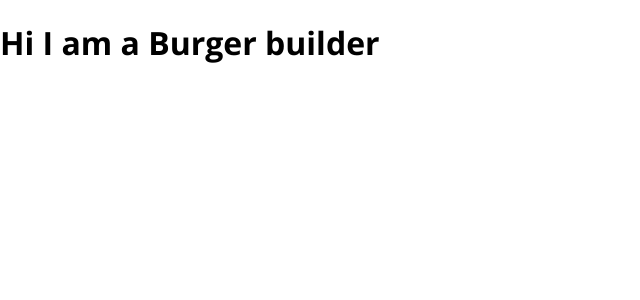
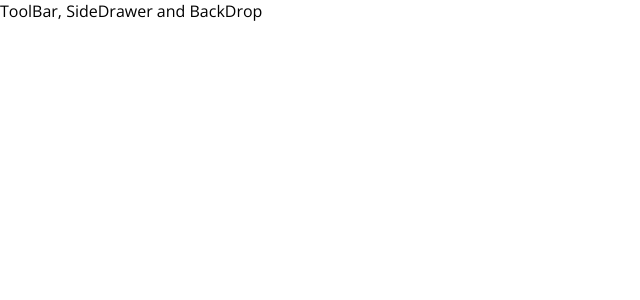
Before and after one commit to rg224/Reactjs_PractiseAndProjects, a React app in the folder burger_builder_app/: page / in a window 1280 px wide. Shown: the top 300 px of the page, without its empty margins (0-640 px from the left). Built offline with nearby package versions, Linux system fonts and the light colour scheme.

Commit message:
Layout Component Added

```diff
--- a/burger_builder_app/src/App.js
+++ b/burger_builder_app/src/App.js
@@ -1,11 +1,13 @@
 import React, { Component } from 'react';
+
+import Layout from './components/Layout/Layout';
 import './App.css';
 
 class App extends Component {
   render() {
     return (
       <div className="App">
-        <h1>Hi I am a Burger builder</h1>
+        <Layout />
       </div>
     );
   }
--- /dev/null
+++ b/burger_builder_app/src/components/Layout/Layout.css
@@ -0,0 +1,3 @@
+.Layout {
+  margin-top: 10px;
+}
--- /dev/null
+++ b/burger_builder_app/src/components/Layout/Layout.js
@@ -0,0 +1,17 @@
+import React from 'react';
+import Aux from '../../hoc/Auxiliary';
+
+import classes from './Layout.css';
+
+const layout = (props) => {
+  return (
+    <Aux>
+      <div>ToolBar, SideDrawer and BackDrop</div>
+      <main className={classes.Layout}>
+        {props.children}
+      </main>
+    </Aux>
+  );
+}
+
+export default layout;
--- /dev/null
+++ b/burger_builder_app/src/hoc/Auxiliary.js
@@ -0,0 +1,3 @@
+const aux = (props) => props.children;
+
+export default aux;
```
